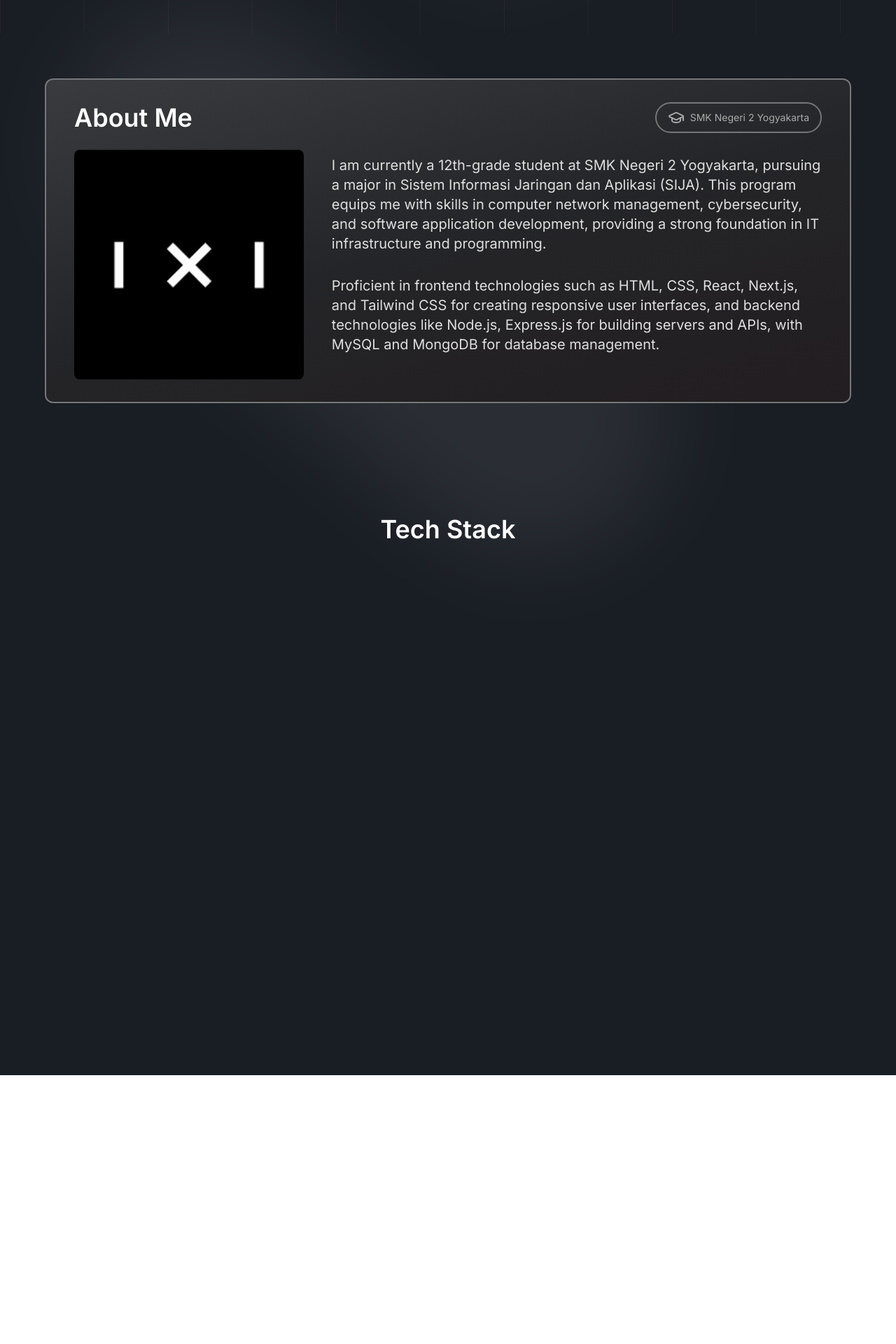
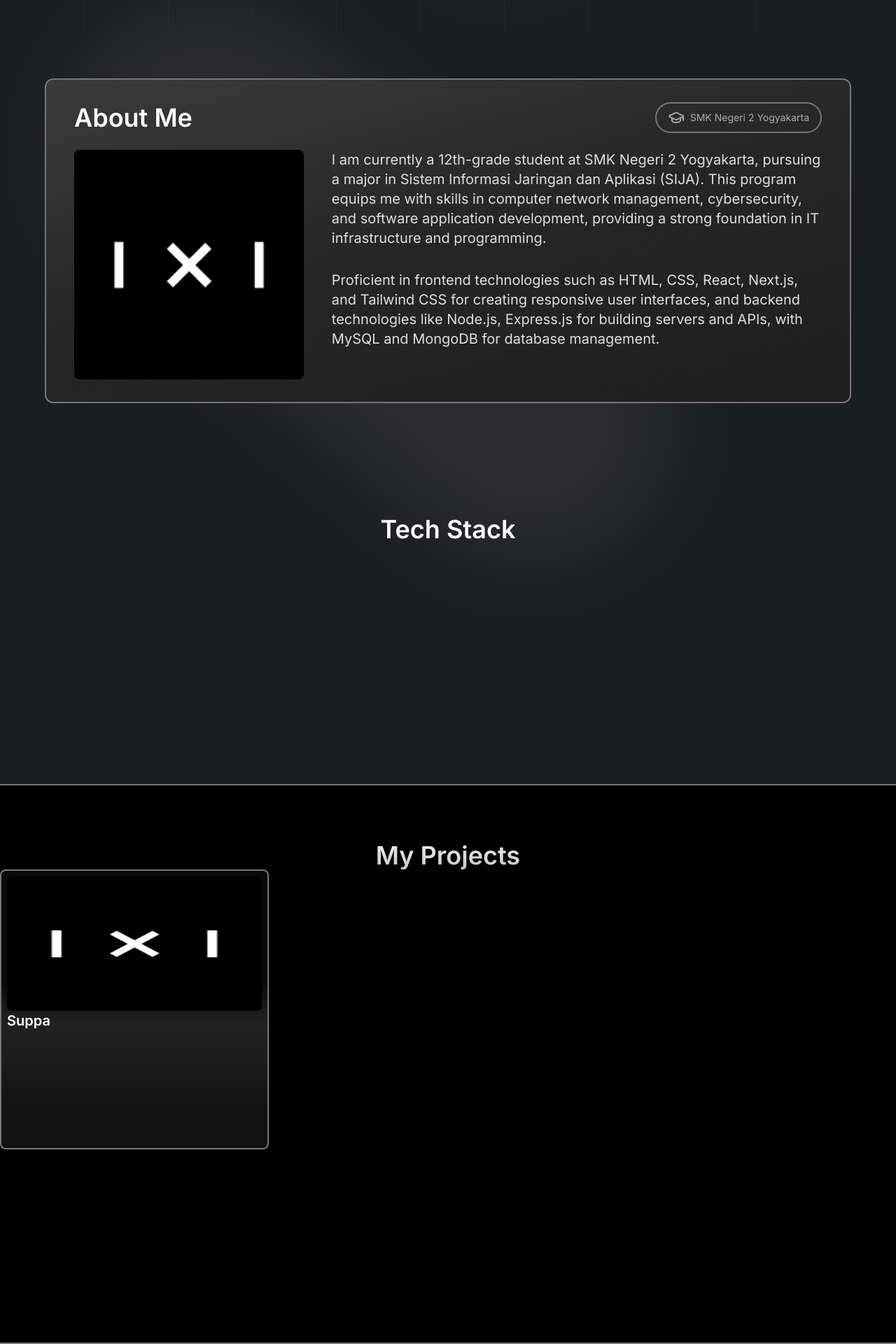
Before and after one commit to ArifRTzy/portfolio, a Next.js app: page / in a window 1280 px wide. Shown: the part 612-2532 px from the top of the page at 70% size. Before the commit the page ends 2148 px from the top, so only its background shows below. Built offline with nearby package versions, Linux system fonts and the light colour scheme.

Commit message:
feat: add project card

```diff
--- a/app/page.tsx
+++ b/app/page.tsx
@@ -1,6 +1,7 @@
 import Hero from "@/components/hero"
 import About from "@/components/about"
 import TechStack from "@/components/tech-stack"
+import Projects from "@/components/projects"
 
 const Home = () => {
   return (
@@ -8,6 +9,7 @@ const Home = () => {
       <Hero/>
       <About/>
       <TechStack/>
+      <Projects/>
     </div>
   )
 }
--- a/components/about.tsx
+++ b/components/about.tsx
@@ -13,9 +13,9 @@ const About = () => {
                     <p>SMK Negeri 2 Yogyakarta</p>
                 </div>
             </div>
-            <div className="2xl:mt-10 md:mt-6 mt-4 md:flex gap-6 xl:gap-10 w-full">
+            <div className="2xl:mt-8 md:mt-6 mt-4 md:flex gap-6 xl:gap-10 w-full">
                 <Image src={'/dummy.png'} width={500} height={500} alt="about-img" className="rounded-lg abt-img:h-48 abt-img:w-48 md:h-fit aspect-square"/>
-                <div className="flex flex-col gap-2  md:gap-4 xl:gap-8 text-about-text w-full md:text-lg  xl:text-xl  2xl:text-2xl mt-2">
+                <div className="flex flex-col gap-2  md:gap-4 xl:gap-8 text-about-text w-full md:text-lg  xl:text-xl  2xl:text-2xl mt-2 sm:mt-0">
                   <p>I am currently a 12th-grade student at SMK Negeri 2 Yogyakarta, pursuing a major in Sistem Informasi Jaringan dan Aplikasi (SIJA). This program equips me with skills in computer network management, cybersecurity, and software application development, providing a strong foundation in IT infrastructure and programming.</p>
                   <p>Proficient in frontend technologies such as HTML, CSS, React, Next.js, and Tailwind CSS for creating responsive user interfaces, and backend technologies like Node.js, Express.js for building servers and APIs, with MySQL and MongoDB for database management.</p>
                 </div>
--- /dev/null
+++ b/components/projects.tsx
@@ -0,0 +1,14 @@
+import ProjectCard from "./ui/project-card"
+
+const Projects = () => {
+  return (
+<section className='py-20 bg-black border-y-2 border-about-bor h-screen'>
+    <h1 className='bg-gradient-to-b text-center from-h1-black1 to-h1-black2 bg-clip-text text-4xl font-semibold from-15% text-transparent'>My Projects</h1>
+    <div className="">
+    <ProjectCard/>
+    </div>
+</section>
+  )
+}
+
+export default Projects
--- a/components/tech-stack.tsx
+++ b/components/tech-stack.tsx
@@ -1,10 +1,10 @@
-import React from 'react'
 
 const TechStack = () => {
   return (
-    <section className='container mx-auto mt-40 h-screen'>
+    <section className='container mx-auto mt-40 h-96'>
         <h1 className='text-white text-4xl font-semibold text-center'>Tech Stack</h1>
-        <div className=""></div>
+        <div className="">
+        </div>
     </section>
   )
 }
--- /dev/null
+++ b/components/ui/project-card.tsx
@@ -0,0 +1,19 @@
+import Image from "next/image"
+
+const ProjectCard = () => {
+  return (
+    <div className='w-96 h-[400px] bg-gradient-to-b from-card1 via-card2 to-card3 from-40% via-55% to-85% rounded-lg  p-2 border-about-bor border-2'>
+      <Image src={'/dummy.png'} width={1000} height={1000} alt="card" className="w-full h-48 rounded-md"/>
+      <div className="">
+        <h1 className="text-white font-semibold text-xl">Suppa</h1>
+        <p></p>
+        <div className="">
+            <p></p>
+        </div>
+      </div>
+      <div className=""></div>
+    </div>
+  )
+}
+
+export default ProjectCard
--- a/tailwind.config.ts
+++ b/tailwind.config.ts
@@ -27,7 +27,12 @@ const config: Config = {
         "about-bg2" : "#242528",
         "about-bg3" : "#221D20",
         "about-f-stu" : "#AAAAAA",
-        "about-text" : "#DFDFDF"
+        "about-text" : "#DFDFDF",
+        "h1-black1" : "#EAEAEA",
+        "h1-black2" : "#C6C6C6",
+        card1 : "#0A0A0A",
+        card2 : "#222222",
+        card3 : "#121212"
       },
       backgroundImage: {
         "grid-pattern": `
```
